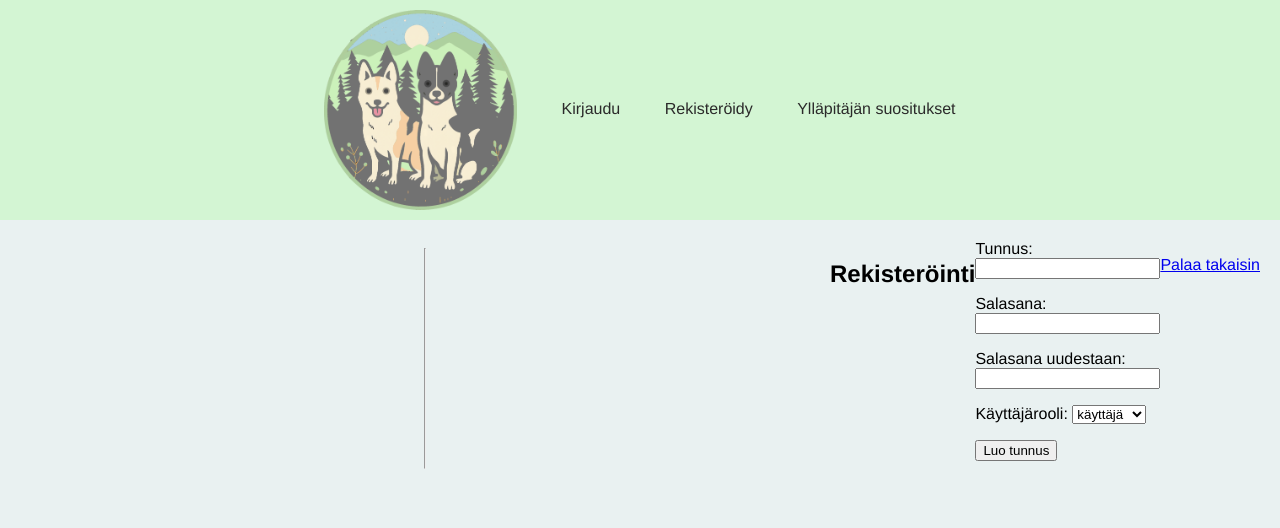
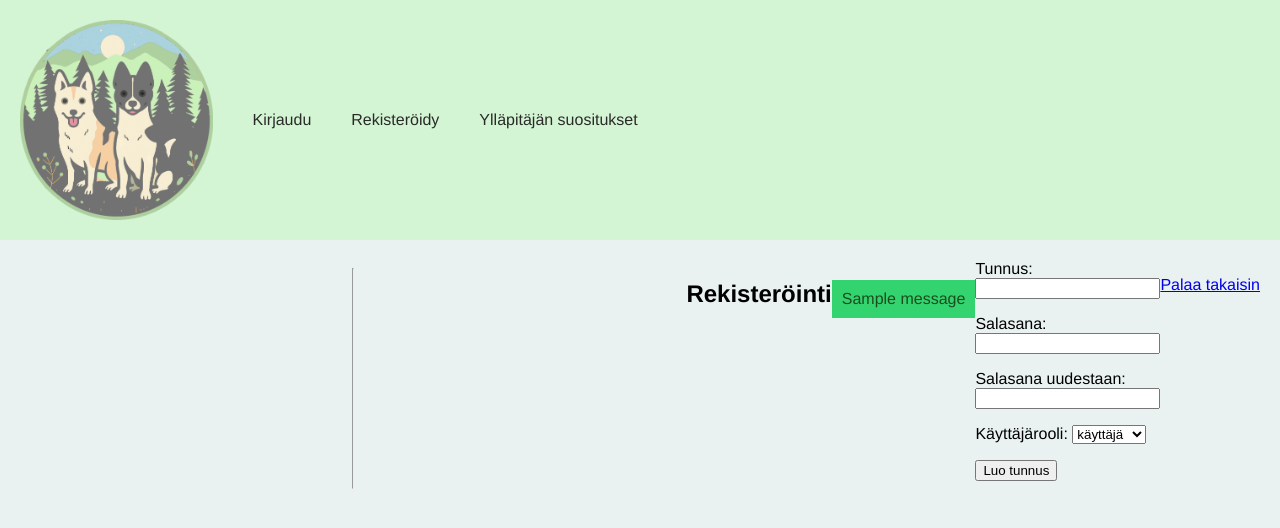
Before and after one commit to ihakkin/tsoha, a Flask app: page /register in a window 1280 px wide. Shown: the top 528 px of the page. Run offline with Flask 3, Linux system fonts and the light colour scheme; one stand-in notice (Sample message) is shown.

Commit message:
Fix error messages for registration page

```diff
--- a/routes.py
+++ b/routes.py
@@ -120,7 +120,6 @@
     users.logout()
     return redirect("/")
 
-
 @app.route("/register", methods=["GET", "POST"])
 def register():
     if request.method == "GET":
@@ -128,17 +127,23 @@
     if request.method == "POST":
         username = request.form["username"]
         if len(username) < 1 or len(username) > 20:
-            return render_template("error.html", message="Tunnuksessa tulee olla 1-20 merkkiä")
+            flash("Tunnuksessa tulee olla 1-20 merkkiä", "error")
+            return redirect(url_for("register"))
         password1 = request.form["password1"]
         password2 = request.form["password2"]
         if password1 != password2:
-            return render_template("error.html", message="Salasanat eroavat")
+            flash("Salasanat eroavat", "error")
+            return redirect(url_for("register"))
         if password1 == "":
-            return render_template("error.html", message="Salasana on tyhjä")
+            flash("Salasana on tyhjä", "error")
+            return redirect(url_for("register"))
         role = request.form["role"]
         if role not in ("1", "2"):
-            return render_template("error.html", message="Tuntematon käyttäjärooli")
+            flash("Tuntematon käyttäjärooli", "error")
+            return redirect(url_for("register"))
         if not users.register(username, password1, role):
-            return render_template("error.html", message="Rekisteröinti ei onnistunut")
+            flash("Rekisteröinti ei onnistunut", "error")
+            return redirect(url_for("register"))
 
-        return redirect("/")
+        flash("Rekisteröinti onnistui!", "success")
+        return redirect(url_for("index"))
--- a/static/main.css
+++ b/static/main.css
@@ -23,8 +23,6 @@
     display: flex;
     flex-direction: column;
     margin-left: 50px;
-
-
 }
 
 .rankings, .search {
@@ -38,12 +36,21 @@
     padding: 10px 0;
     text-align: center;
     margin: 0;
+    display: flex;
+    align-items: center;
+}
+
+.navbar-title {
+    margin-bottom: 0;
+    font-size: 2em;
+    vertical-align: bottom;
 }
 
 .navbar a {
     color: rgb(43, 42, 42);
     padding: 10px 20px;
     text-decoration: none;
+    display: inline-block;
 }
 
 .navbar a:hover {
@@ -54,6 +61,7 @@
 .logo {
     height: 200px;
     vertical-align: middle;
+    margin-right: 10 px;
 }
 
 table {
@@ -120,10 +128,27 @@
     border-color: darkgreen;
 }
 
+.error {
+    background-color: #87da92;
+    color: #0c0d0c;
+    padding: 20px;
+    margin-top: 20px;
+    border-radius: 5px;
+    font-weight: bold;
+}
+
+.success {
+    background-color: #33d370;
+    color: #1b4d1c;
+    padding: 10px;
+    margin-top: 20px;
+
+}
+
 .group-parks a {
     display: block;
     margin: 5px 0;
-    color: blue;
+    color: rgb(15, 65, 41);
     text-decoration: none;
 }
 
--- a/templates/register.html
+++ b/templates/register.html
@@ -2,6 +2,18 @@
 {% block content %}
 
 <h2>Rekisteröinti</h2>
+
+{% with messages = get_flashed_messages(with_categories=true) %}
+  {% if messages %}
+    <div>
+      {% for category, message in messages %}
+        <div class="{{ category }}">
+          {{ message }}
+        </div>
+      {% endfor %}
+    </div>
+  {% endif %}
+{% endwith %}
 
 <form action="/register" method="post">
 Tunnus: <br><input type="text" name="username" minlength="1" maxlength="20">
```
